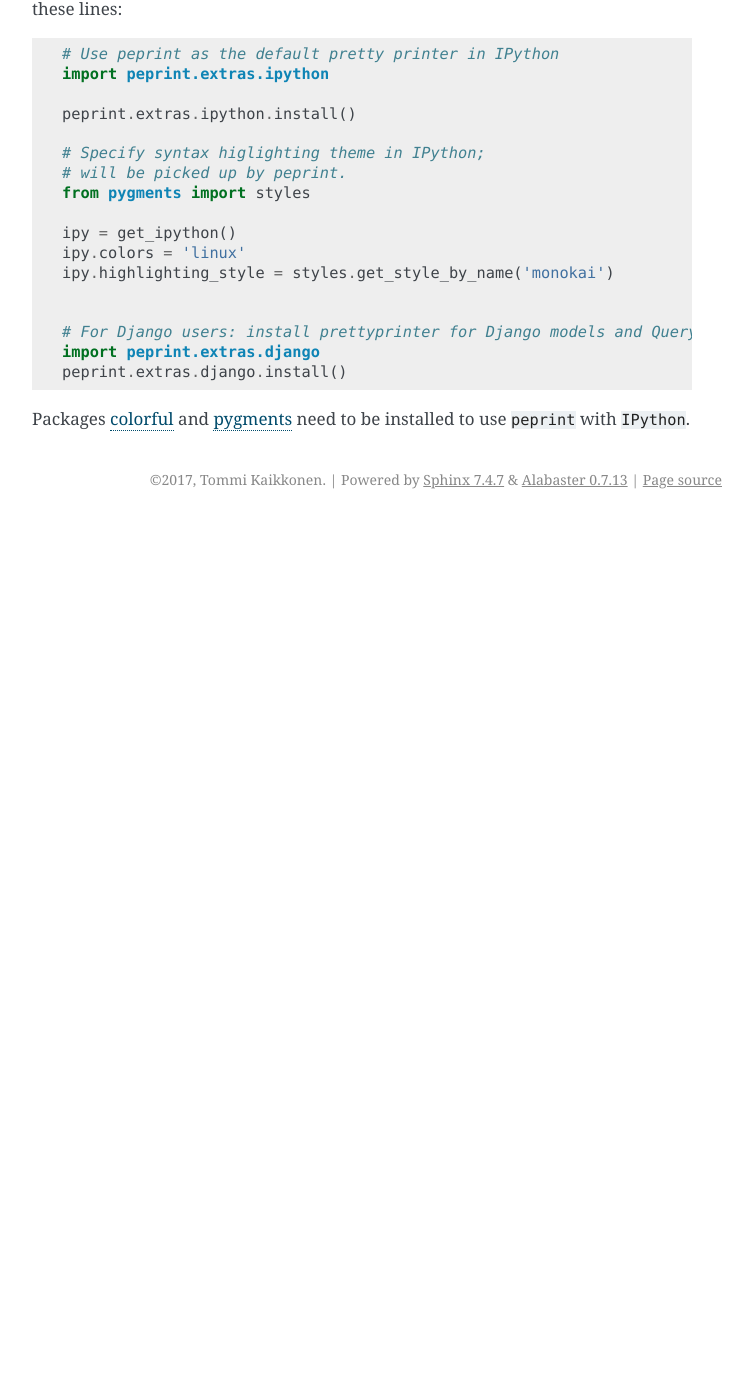
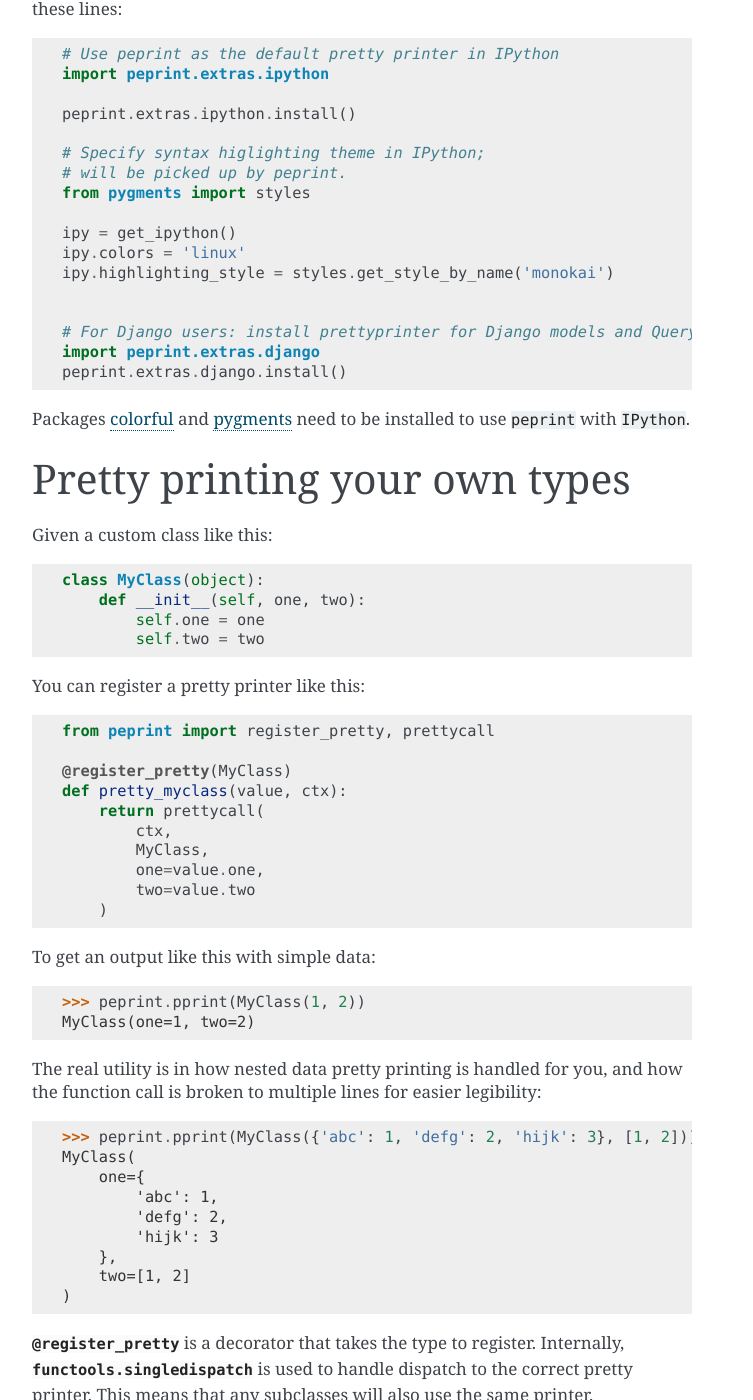
Before and after one commit to tommikaikkonen/peprint, a Sphinx documentation site: the page built from docs/readme.rst, in a window 1280 px wide and 1400 px high, scrolled down 791 px. Shown: the whole window, without its empty margins (388-1141 px from the left). Built offline with Sphinx 7.4.7, drawn with Linux system fonts in a browser that asks for light colours; pages that are not in the unit, such as notebooks, are missing from menus; before the commit the page ends 1310 px from its top, so only the background shows below that; some of the changed text lies outside the part shown.

Commit message:
Include constructor in str/bytes subclass output, write documentation on writing rules for your own types, fix pretty_tzinfo that returned None in some cases

```diff
--- a/README.rst
+++ b/README.rst
@@ -60,6 +60,82 @@ The code in this file will be run upon entering the shell. Then add one or more
 
 Packages colorful_ and pygments_ need to be installed to use ``peprint`` with ``IPython``.
 
+
+Pretty printing your own types
+------------------------------
+
+Given a custom class like this:
+
+.. code:: python
+
+
+    class MyClass(object):
+        def __init__(self, one, two):
+            self.one = one
+            self.two = two
+
+
+You can register a pretty printer like this:
+
+.. code:: python
+
+    from peprint import register_pretty, prettycall
+
+    @register_pretty(MyClass)
+    def pretty_myclass(value, ctx):
+        return prettycall(
+            ctx,
+            MyClass,
+            one=value.one,
+            two=value.two
+        )
+
+
+To get an output like this with simple data:
+
+.. code:: python
+
+    >>> peprint.pprint(MyClass(1, 2))
+    MyClass(one=1, two=2)
+
+The real utility is in how nested data pretty printing is handled for you, and how the function call is broken to multiple lines for easier legibility:
+
+.. code:: python
+
+    >>> peprint.pprint(MyClass({'abc': 1, 'defg': 2, 'hijk': 3}, [1, 2]))
+    MyClass(
+        one={
+            'abc': 1,
+            'defg': 2,
+            'hijk': 3
+        },
+        two=[1, 2]
+    )
+
+:func:`@register_pretty <peprint.register_pretty>` is a decorator that takes the type to register. Internally, :class:`functools.singledispatch` is used to handle dispatch to the correct pretty printer. This means that any subclasses will also use the same printer.
+
+The decorated function must accept two arguments:
+
+- ``value`` to pretty print, and
+- ``ctx``, a context value.
+
+In most cases, you don't need need to do anything with the context except pass it along in calls, but it can be used to affect rendering of nested data.
+
+The function must return a :class:`~peprint.doc.Doc`, which is either an instance of :class:`~peprint.doc.Doc` or a :class:`str`. :func:`~peprint.prettycall` returns a :class:`~peprint.doc.Doc` that represents a function call. Given an arbitrary context ``ctx``
+
+.. code:: python
+
+    prettycall(ctx, round, 1.5)
+
+Will be printed out as
+
+.. code:: python
+
+    round(1.5)
+
+with syntax highlighting.
+
+
 .. _`profile startup files`: http://ipython.readthedocs.io/en/stable/config/intro.html#profiles
 .. _colorful: https://github.com/timofurrer/colorful
 .. _pygments: https://pypi.python.org/pypi/Pygments
--- a/docs/index.rst
+++ b/docs/index.rst
@@ -1,5 +1,7 @@
 peprint
 ======================================
+
+A syntax-highlighted, beautifully composable pretty printer for Python.
 
 Contents:
 
```
Also changed, not shown: peprint/__init__.py (+8 -2 lines), 2 other files.
